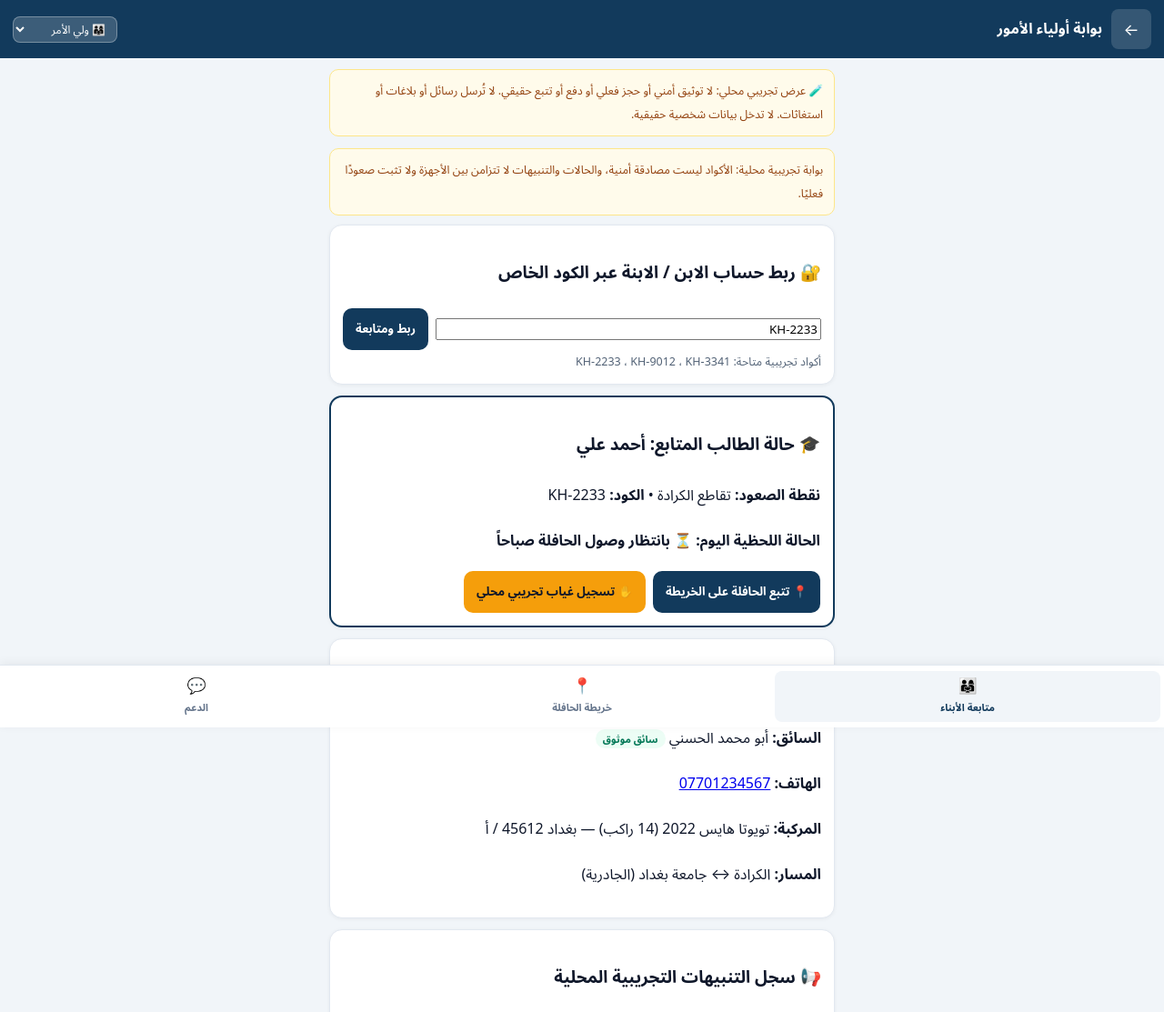
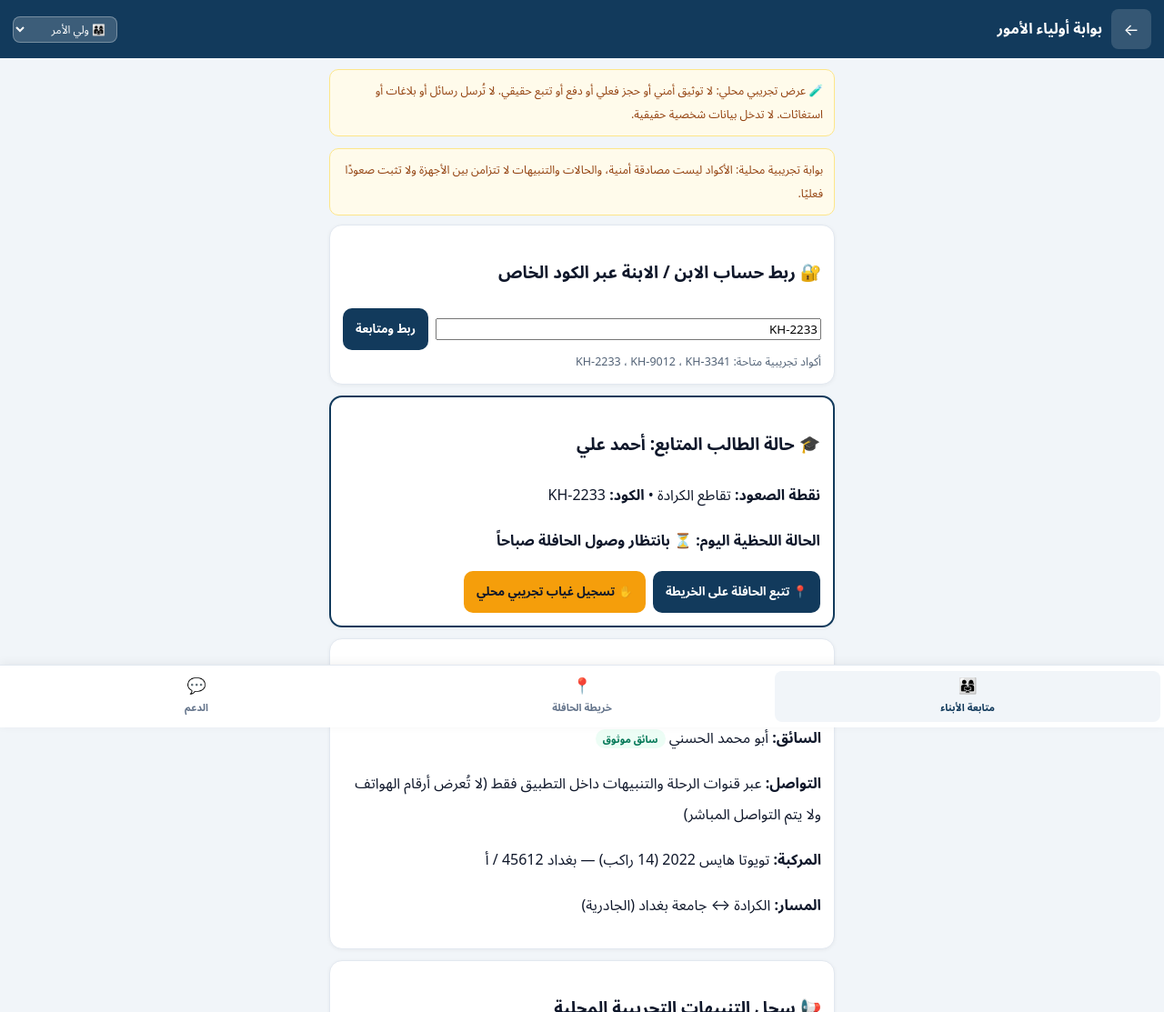
Before and after one commit to alsobahi73-ui/khatti, a website: page parent/index.html in a window 1280 px wide. Shown: the top 1113 px of the page at 91% size. Drawn offline with Linux system fonts and the light colour scheme.

Commit message:
Fix audit blockers: update parent/index.html

```diff
--- a/parent/index.html
+++ b/parent/index.html
@@ -86,7 +86,7 @@
       <div class="card">
         <h3>🚘 بيانات السائق المعتمد</h3>
         <p><strong>السائق:</strong> ${K.esc(d.name)} ${K.trusted(d)}</p>
-        <p><strong>الهاتف:</strong> <a href="tel:${K.esc(d.phone)}">${K.esc(d.phone)}</a></p>
+        <p><strong>التواصل:</strong> عبر قنوات الرحلة والتنبيهات داخل التطبيق فقط (لا تُعرض أرقام الهواتف ولا يتم التواصل المباشر)</p>
         <p><strong>المركبة:</strong> ${K.esc(l.vehicle||d.vehicle)} — ${K.esc(d.plate||"")}</p>
         <p><strong>المسار:</strong> ${K.esc(l.from?`${l.from} ↔ ${l.to}`:d.route)}</p>
       </div>
```
